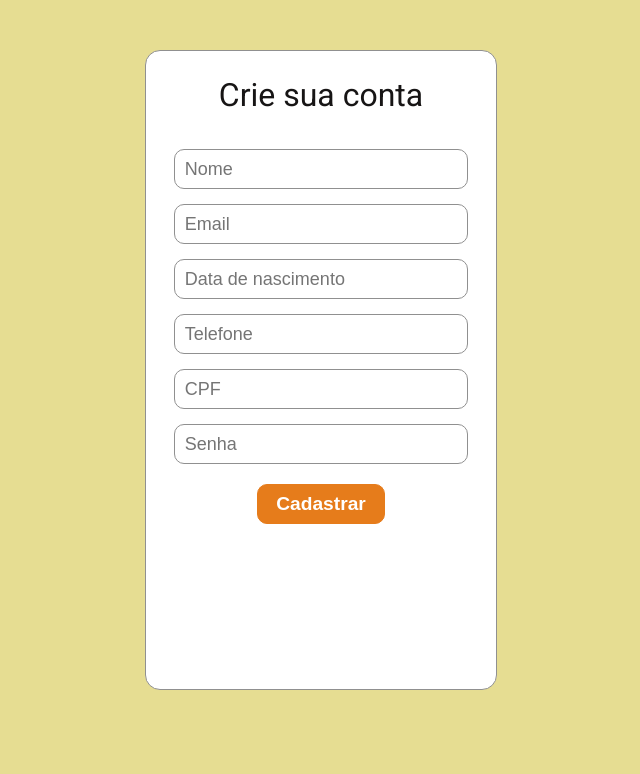
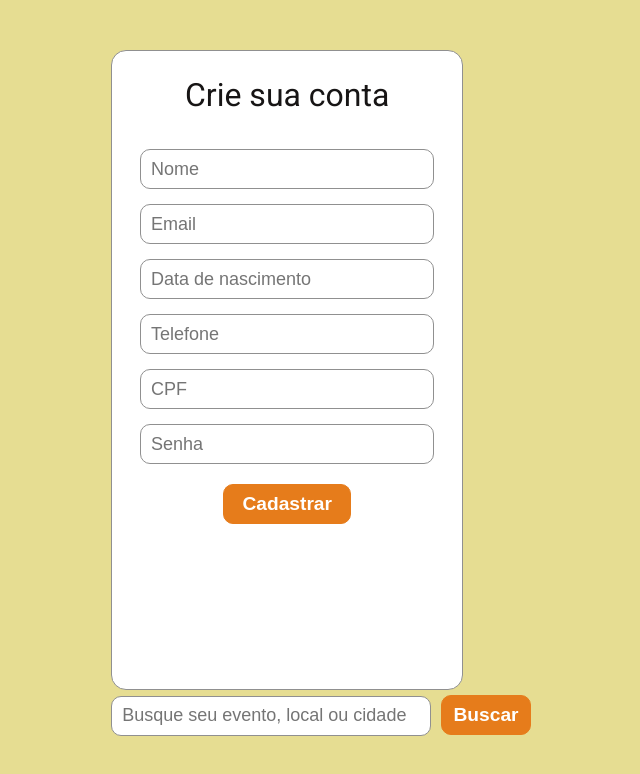
Before and after one commit to allamxvictor/trabalho_Web_E-tickets, a React (Vite) app: page / in a window 1280 px wide. Shown: the top 774 px of the page, without its empty margins (319-959 px from the left). Built offline with nearby package versions, Linux system fonts and the light colour scheme.

Commit message:
adicionado prop para width dinâmico no btn e criação de componente Input pre-estilizado e com width dinâmico e componente searchBar.

```diff
--- a/src/App.jsx
+++ b/src/App.jsx
@@ -1,5 +1,6 @@
 import './App.css'
 import FormCadastro from './componentes/FormCadastro'
+import SearchBar from './componentes/SearchBar'
 //import Header from './Componentes/Header'
 //import Card from './componentes/Card'
 
@@ -8,6 +9,8 @@ function App() {
     <>
       <FormCadastro/>
 
+      <SearchBar bar_width="25vw"/>
+
     </>
   )
 }
--- a/src/componentes/Button/Button.module.css
+++ b/src/componentes/Button/Button.module.css
@@ -1,5 +1,4 @@
 .button_styles { /*TODO: Configurar efeito visual de click e mouse em forma de mão*/
-    width: 10vw;
     height: 5vh;
     margin-top: 5px;
     border-radius: 10px;
--- a/src/componentes/Button/index.jsx
+++ b/src/componentes/Button/index.jsx
@@ -1,19 +1,22 @@
 import styles from "./Button.module.css"
 import PropTypes from "prop-types"
 
-export default function Button({button_txt}) {
+export default function Button({ button_txt, width }) { // Pode-se ajustar o texto e a largura do botão com as props como string
     return (
         <>
-            <input type="button" value={button_txt} className={styles.button_styles} />
-
+            <input className={styles.button_styles}
+                type="button" value={button_txt}
+                style={{ width: width }} />
         </>
     )
 }
 
-Button.propTypes = {
-    button_txt: PropTypes.string
+Button.propTypes = {// tipo da prop
+    button_txt: PropTypes.string,
+    width: PropTypes.string
 }
 
-Button.defaultProps = {
-    button_txt: "Insert_Txt"
+Button.defaultProps = {// valores padrão do Button caso não sejam passado como props
+    button_txt: "Insert_Txt",
+    width: "10vw"
 }
--- a/src/componentes/FormCadastro/FormCadastro.module.css
+++ b/src/componentes/FormCadastro/FormCadastro.module.css
@@ -23,14 +23,16 @@
     padding-top: 10%;
 }
 
-.form_inputs input { /*TODO: configurar cor da borda para laranja quando clicado*/
+.form_inputs input { /* remover dps de substutuir os input do form pelos componentes de Input*/
     margin-bottom: 15px;
     width: 23vw;
     height: 5vh;
     border-radius: 10px;
     border: 1px solid var(--gray-txt);
-    display: flex;
     padding-left: 10px;
-    color: var(--gray-txt);
+    color: var(--txt-softBlack);
     font-size: large;
 }
+textarea:focus, input:focus {
+    outline-color: var(--orange);
+}
--- /dev/null
+++ b/src/componentes/Input/Input.module.css
@@ -0,0 +1,16 @@
+
+
+.input_styles {
+    /*margin-top: 5px;*/
+    margin: 5px 10px 15px 0;
+    padding-left: 10px;
+    width: 23vw;
+    height: 5vh;
+    border-radius: 10px;
+    border: 1px solid var(--gray-txt);
+    color: var(--txt-softBlack);
+    font-size: large;
+}
+textarea:focus, input:focus {
+    outline-color: var(--orange);
+}
--- /dev/null
+++ b/src/componentes/Input/index.jsx
@@ -0,0 +1,35 @@
+import styles from "./Input.module.css"
+import PropTypes from "prop-types"
+
+export default function Input({ input_type, input_placeholder, input_id, input_name, input_width}) {
+    return (
+
+        <>
+            <input className={styles.input_styles}
+                type={input_type}
+                placeholder={input_placeholder}
+                id={input_id} name={input_name}
+                style={{ width: input_width}} />
+        </>
+
+    )
+
+}
+
+
+
+Input.propTypes = {
+    input_type: PropTypes.string,
+    input_placeholder: PropTypes.string,
+    input_id: PropTypes.string,
+    input_name: PropTypes.string,
+    input_width: PropTypes.string,
+}
+
+Input.defaultProps = {// valores padrão do Input caso não sejam passado como props
+    input_type: "text",
+    input_width: "23vw",
+    input_placeholder: "",
+    input_id: "",
+    input_name: ""
+}
--- /dev/null
+++ b/src/componentes/SearchBar/index.jsx
@@ -0,0 +1,17 @@
+import Button from "../Button"
+import Input from "../Input"
+
+
+export default function SearchBar() {
+    return (
+        <>
+            <form>
+                <Input input_type="text"
+                    input_placeholder="Busque seu evento, local ou cidade"
+                    input_width="25vw" />
+
+                <Button button_txt="Buscar" width="7vw" />
+            </form>
+        </>
+    )
+}
```
Also changed, not shown: src/componentes/FormCadastro/index.jsx (+6 -2 lines).
